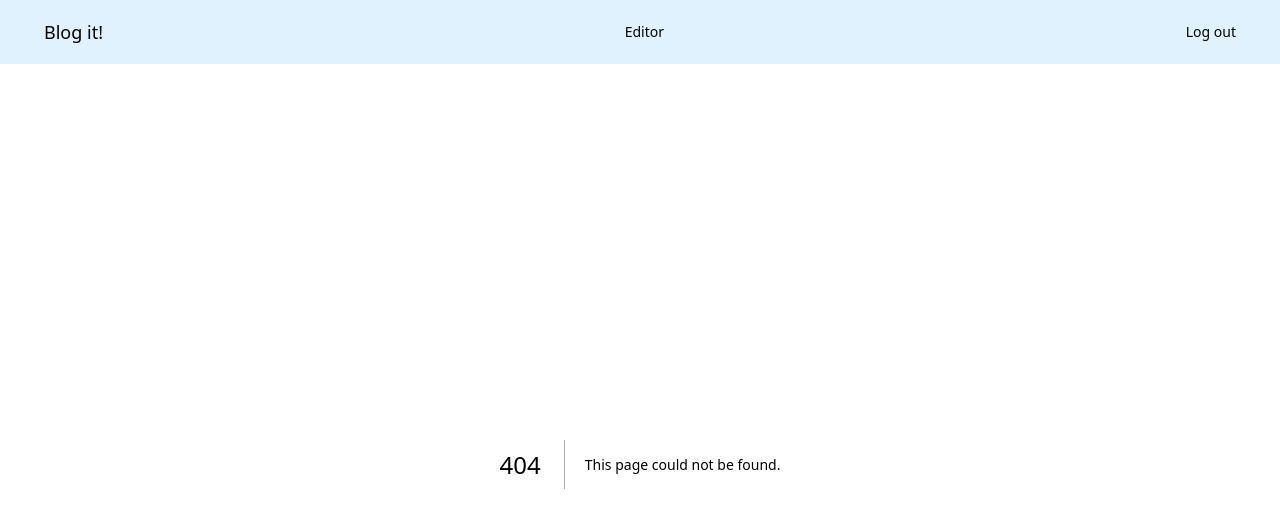
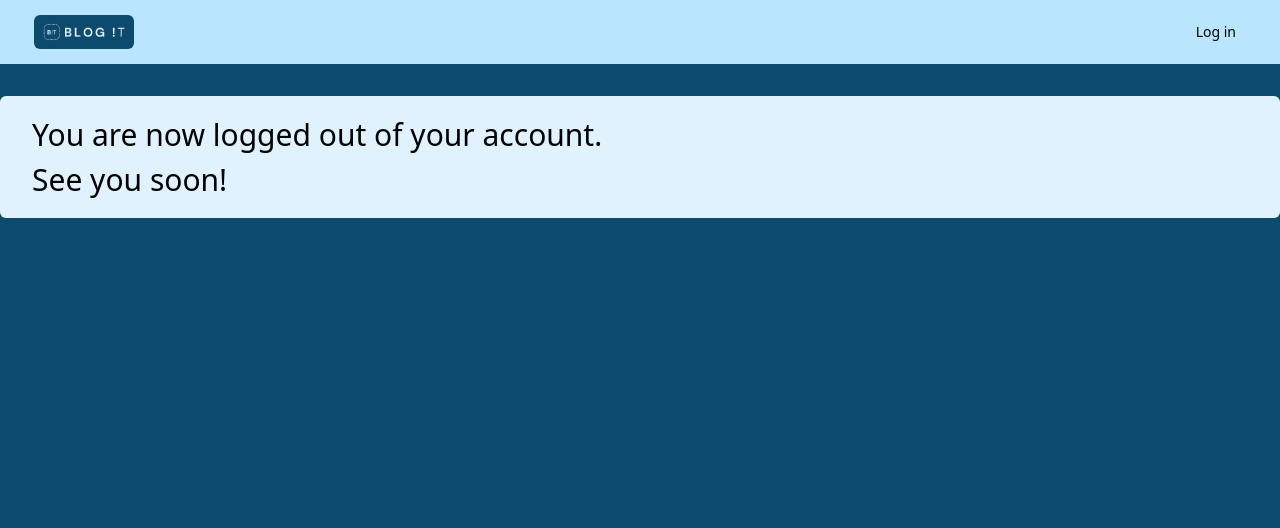
Before and after one commit to AdrianaMoralesQ/blogit, a Next.js app: page /logout in a window 1280 px wide. Before the commit this address had no page. Shown: the top 528 px of the page. Built offline with nearby package versions, Linux system fonts and the light colour scheme; no server answers; the database is empty.

Commit message:
Added user context

```diff
--- a/components/DisplayPost.tsx
+++ b/components/DisplayPost.tsx
@@ -1,4 +1,5 @@
 import Image from "next/image";
+
 type Props = {
 	title: string;
 	author: string;
@@ -18,23 +19,29 @@ export function DisplayPost({
 }: Props) {
 	return (
 		<>
+			<div>
 				<div className="bg-sky-100 m-8 rounded-md border-transparent p-4">
 					<h1>{title}</h1>
+					<h2>{description}</h2>
+					<h3 className="m-auto">By {author}</h3>
+				</div>
+				<div className="m-8 relative bg-sky-100 rounded-md border-transparent p-4">
 					<div>
 						<Image
 							src={image}
 							alt={`Image for ${title}`}
 							height={400}
 							width={400}
-						className="object-contain"
+							className="m-auto rounded-md border-transparent"
 						/>
 					</div>
-				<h2>{description}</h2>
+				</div>
+				<div className="relative bg-sky-100 m-8 rounded-md border-transparent p-4 ">
+					{body}
+				</div>
 			</div>
 			<div className="relative bg-sky-100 m-8 rounded-md border-transparent p-4">
-				<h2>By {author}</h2>
-				<div>{body}</div>
-				<div>{tags}</div>
+				<p>{tags}</p>
 			</div>
 		</>
 	);
--- a/components/Nav.tsx
+++ b/components/Nav.tsx
@@ -1,35 +1,57 @@
 import Link from "next/link";
+import Image from "next/image";
 import { useContext } from "react";
-// import { UserContext } from "../context";
-// import supabase from "../utils/supabaseClient";
+import logo from "public/logo.png";
+import { UserContext } from "../context";
 
 const Nav = () => {
-	// const { isAuthenticated, userName } = useContext(UserContext);
+	const { isAuthenticated, userName } = useContext(UserContext);
 
 	return (
 		<header>
-			<nav className=" bg-sky-100">
+			<nav className=" bg-sky-200">
 				<div className="mx-auto max-w-7xl px-2 sm:px-6 lg:px-8">
 					<div className="relative flex h-16 items-center justify-between">
 						<Link
 							href={"/"}
-							className=" text-black px-3 py-2 rounded-md text-lg font-medium hover:bg-gray-700 hover:text-white focus:outline-none focus:ring-2 focus:ring-inset focus:ring-white"
+							className=" text-black p-0.5 rounded-md text-lg font-medium hover:bg-grey-700 hover:text-white focus:outline-none focus:ring-2 focus:ring-inset focus:ring-white"
 						>
-							Blog it!
+							<Image
+								alt={`blog it logo`}
+								src={logo}
+								width={100}
+								height={100}
+								className="bg-sky-900 p-2 rounded-md"
+							/>
 						</Link>
-
+						{isAuthenticated ? (
 							<Link
-							href="/editor"
+								href={`/${userName}`}
 								className=" text-black px-3 py-2 rounded-md text-sm font-medium hover:bg-gray-700 hover:text-white focus:outline-none focus:ring-2 focus:ring-inset focus:ring-white"
 							>
 								Editor
 							</Link>
+						) : (
+							<Link
+								href={"/"}
+								className=" text-black px-3 py-2 rounded-md text-sm font-medium hover:bg-gray-700 hover:text-white focus:outline-none focus:ring-2 focus:ring-inset focus:ring-white"
+							></Link>
+						)}
+						{isAuthenticated ? (
 							<Link
 								href="/logout"
 								className=" text-black px-3 py-2 rounded-md text-sm font-medium hover:bg-gray-700 hover:text-white focus:outline-none focus:ring-2 focus:ring-inset focus:ring-white"
 							>
 								Log out
 							</Link>
+						) : (
+							<Link
+								href="/login"
+								className=" text-black px-3 py-2 rounded-md text-sm font-medium hover:bg-gray-700 hover:text-white focus:outline-none focus:ring-2 focus:ring-inset focus:ring-white"
+							>
+								Log in
+							</Link>
+						)}
 					</div>
 				</div>
 			</nav>
--- /dev/null
+++ b/context/index.tsx
@@ -0,0 +1,96 @@
+import { useRouter } from "next/router";
+import { createContext, useEffect, useState } from "react";
+import supabase from "../utils/supabaseClient";
+
+type UserContextData = {
+	dummyData: string;
+	isAuthenticated: boolean;
+	userId: string | undefined;
+	setIsAuthenticated: (value: boolean) => void;
+	userName: string | undefined;
+	setUserName: (value: string) => void;
+};
+
+export const UserContext = createContext({} as UserContextData);
+type UserProviderProps = any;
+
+const dummyData = "dummy data from context";
+
+export function UserProvider({ children }: UserProviderProps) {
+	const [isAuthenticated, setIsAuthenticated] = useState<boolean>(false);
+	const { pathname } = useRouter();
+	const [userId, setUserId] = useState<string | undefined>();
+	const [userName, setUserName] = useState<string | undefined>();
+	const router = useRouter();
+	const { creatorSlug } = router.query;
+
+	// console.log({ userName, userId, isAuthenticated });
+	// For authentication, checks if user has initiated a session
+	useEffect(() => {
+		const getUser = async () => {
+			try {
+				const { data, error } = await supabase.auth.getUser();
+
+				if (error) throw error;
+
+				console.log("from get user", { data });
+				if (data.user) {
+					const userId = data.user?.id;
+					setIsAuthenticated(true);
+					setUserId(userId);
+				}
+			} catch (error) {
+				console.log("error:", error);
+			}
+		};
+		getUser();
+	}, [pathname]);
+
+	useEffect(() => {
+		const getUser = async () => {
+			try {
+				const { data, error } = await supabase
+					.from("users")
+					.select("id")
+					.eq("username", creatorSlug);
+				if (error) throw error;
+				console.log("slug:", creatorSlug);
+				setUserId(userId);
+			} catch (error) {
+				console.log("error:", error);
+			}
+		};
+		if (creatorSlug) {
+			getUser();
+		}
+	}, [creatorSlug]);
+
+	useEffect(() => {
+		const getUserName = async () => {
+			const usernameResponse = await supabase
+				.from("users")
+				.select("username, user_id")
+				.eq("user_id", userId);
+
+			if (usernameResponse.error) throw usernameResponse.error;
+			console.log("my username", userName);
+			setUserName(usernameResponse.data[0].username);
+		};
+		getUserName();
+	}, [userId]);
+
+	return (
+		<UserContext.Provider
+			value={{
+				dummyData,
+				isAuthenticated,
+				userId,
+				setIsAuthenticated,
+				userName,
+				setUserName,
+			}}
+		>
+			{children}
+		</UserContext.Provider>
+	);
+}
--- a/pages/editor.tsx
+++ b/pages/[creatorSlug]/index.tsx
@@ -1,9 +1,10 @@
-import supabase from "../utils/supabaseClient";
+import supabase from "../../utils/supabaseClient";
 import { useForm, SubmitHandler } from "react-hook-form";
 import { toast } from "react-toastify";
-import { useState } from "react";
+import { useContext, useState } from "react";
 import Image from "next/image";
 import ImageUploading, { ImageListType } from "react-images-uploading";
+import { UserContext } from "../../context";
 
 type IFormInput = {
 	title: string;
@@ -23,6 +24,8 @@ export default function Home() {
 	const onChange = (imageList: ImageListType) => {
 		setImages(imageList);
 	};
+	const { userName } = useContext(UserContext);
+
 	// Function to add new article, it requires author, title and body.
 	const addNewArticle = async ({
 		title,
@@ -102,14 +105,16 @@ export default function Home() {
 							{...register("description", { required: true, maxLength: 50 })}
 						/>
 						<p className="mt-4 mb-2 font-medium">Author</p>
-						<input
+						<select
 							className="text-base font-medium text-gray-900  bg-white rounded-md border-transparent p-1 w-full"
-							placeholder="Please add your pen name"
+							placeholder="Please select name"
 							{...register("author", {
 								required: true,
 								pattern: /^[A-Za-z]+$/i,
 							})}
-						/>
+						>
+							<option value={`${userName}`}>{`${userName}`}</option>
+						</select>
 						<p className="mt-4 mb-2 font-medium">Type your article below</p>
 						<textarea
 							className="block w-full px-0 font-medium text-gray-900  bg-white rounded-md border-transparent p-1 dark:placeholder-gray-400"
--- a/pages/_app.tsx
+++ b/pages/_app.tsx
@@ -3,10 +3,12 @@ import { ToastContainer } from "react-toastify";
 import type { AppProps } from "next/app";
 import "react-toastify/dist/ReactToastify.css";
 import Nav from "../components/Nav";
+import { UserProvider } from "../context";
 
 export default function App({ Component, pageProps }: AppProps) {
 	return (
 		<div>
+			<UserProvider>
 				<ToastContainer
 					position="top-right"
 					autoClose={15000}
@@ -21,6 +23,7 @@ export default function App({ Component, pageProps }: AppProps) {
 				/>
 				<Nav />
 				<Component {...pageProps} />
+			</UserProvider>
 		</div>
 	);
 }
--- a/pages/index.tsx
+++ b/pages/index.tsx
@@ -1,7 +1,9 @@
-import { useEffect, useState } from "react";
 import supabase from "../utils/supabaseClient";
 import Link from "next/link";
 import Image from "next/image";
+
+import { useContext } from "react";
+import { UserContext } from "../context";
 
 type Article = {
 	title: string;
@@ -9,6 +11,7 @@ type Article = {
 	id: string;
 	picture_url: string | undefined;
 };
+
 export async function getStaticProps() {
 	const getArticles = async () => {
 		try {
@@ -28,8 +31,19 @@ export async function getStaticProps() {
 }
 
 export default function Index({ articles }: { articles: Article[] }) {
+	const { isAuthenticated, userName } = useContext(UserContext);
+	console.log("username", userName);
 	return (
 		<div>
+			<div className="relative bg-sky-100 m-8 rounded-md border-transparent p-4">
+				{isAuthenticated ? (
+					<h2 className="block font-extrabold text-grey-700 mt-4">
+						Hi {`${userName}`}!
+					</h2>
+				) : (
+					<h2 className="block font-extrabold text-grey-700 mt-4">Hi!</h2>
+				)}
+			</div>
 			<div className="relative bg-sky-100 m-8 rounded-md border-transparent p-4">
 				<h2 className="block font-extrabold text-grey-700 mt-4">
 					Featured Posts
--- /dev/null
+++ b/pages/logout.tsx
@@ -0,0 +1,26 @@
+import { useContext, useEffect } from "react";
+import supabase from "../utils/supabaseClient";
+import { UserContext } from "../context";
+
+const Logout = () => {
+	const { setIsAuthenticated } = useContext(UserContext);
+	useEffect(() => {
+		async function signOut() {
+			const { error } = await supabase.auth.signOut();
+			if (error) throw error;
+			setIsAuthenticated(false);
+		}
+		signOut();
+	}, [setIsAuthenticated]);
+	return (
+		<div
+			className="bg-sky-100 mx-auto max-w-7xl px-2 rounded-md
+			border-transparent
+			p-4 sm:px-6 lg:px-8 mt-8"
+		>
+			<h2>You are now logged out of your account.</h2>
+			<h2>See you soon! </h2>
+		</div>
+	);
+};
+export default Logout;
--- a/pages/signup.tsx
+++ b/pages/signup.tsx
@@ -1,6 +1,7 @@
-import { useState } from "react";
+import { useContext, useState } from "react";
 import { useForm, SubmitHandler } from "react-hook-form";
 import { toast } from "react-toastify";
+import { UserContext } from "../context";
 import supabase from "../utils/supabaseClient";
 
 type IFormInput = {
@@ -11,7 +12,8 @@ type IFormInput = {
 export default function Signup() {
 	const { register, handleSubmit } = useForm<IFormInput>();
 	const onSubmit: SubmitHandler<IFormInput> = (data) => signUpWithEmail(data);
-	const [username, setUsername] = useState<string | undefined>();
+
+	const { setUserName } = useContext(UserContext);
 
 	const signUpWithEmail = async ({ username, email, password }: IFormInput) => {
 		try {
@@ -31,20 +33,21 @@ export default function Signup() {
 				if (resp.error) throw resp.error;
 				const userId = resp.data.user?.id;
 				if (userId) {
-					await createUser(userId);
-					console.log("userId:", userId);
+					await createUser(userId, username);
+					console.log("userId:", userId, username);
 				}
 			}
 		} catch (error) {
 			console.log("error:", error);
 		}
 	};
-	async function createUser(userId: string) {
+	async function createUser(userId: string, username: string) {
 		try {
 			const { error } = await supabase
 				.from("users")
 				.insert({ user_id: userId, username: username });
-			setUsername(username);
+			// instead of set username here, move to context
+			setUserName(username);
 			if (error) throw error;
 		} catch (error) {
 			console.log("error:", error);
--- a/styles/globals.css
+++ b/styles/globals.css
@@ -112,7 +112,7 @@ p {
 	font-size: 16px;
 }
 h1 {
-	font-size: 80px;
+	font-size: 60px;
 }
 h2 {
 	font-size: 30px;
```
Also changed, not shown: public/square.png (renamed from public/2.png). Lines whose indentation alone changed are shown as unchanged.
